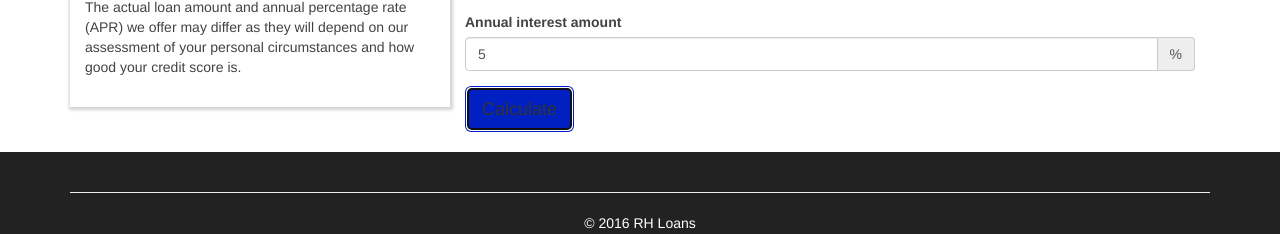
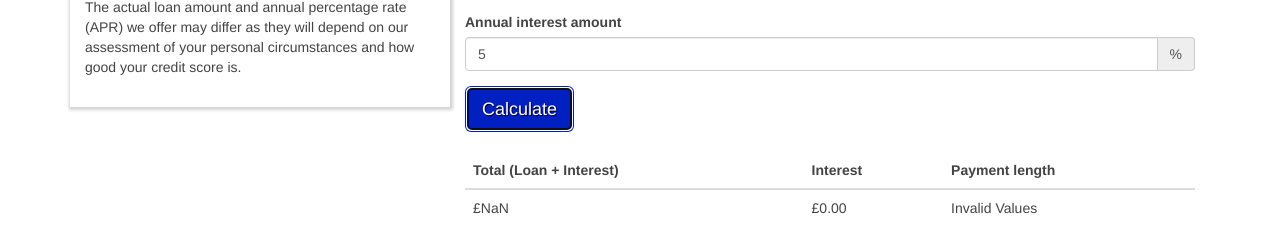
Before and after one commit to rickyharden/loan-calculator, a plain HTML site: page index.html in a window 1280 px wide. Both pictures are taken after typing "Sample", "Sample", "5" into the empty fields and a click on the button "Calculate". Shown: the part 566-800 px from the top of the page. Drawn offline with nearby package versions, Linux system fonts and the light colour scheme.

Commit message:
functional loan calculator

```diff
--- a/assets/javascript/loan-calculator.js
+++ b/assets/javascript/loan-calculator.js
@@ -2,18 +2,67 @@ $(function() {
 
   var $calculator = $('#calculator');
   var $amount = $('#amount');
-  var $payments = $('#payments');
+  var $monthlyPayment = $('#monthlyPayment');
   var $interest = $('#interest');
   var $results = $('#results');
 
   $calculator.submit(function(e) {
     e.preventDefault(); // stop the form submitting
 
+    var interest = parseInt($interest.val());
     var amount = parseInt($amount.val());
-    var payments = parseInt($payments.val());
-    var interest = parseInt($interest.val());
-    var monthlyInterest = interest/12;
+    var monthlyPayment = parseInt($monthlyPayment.val());
 
+    var result = calculate(interest, amount, monthlyPayment);
+
+    $('.price', $results).text(result.price);
+    $('.interest', $results).text(result.interest);
+    $('.time', $results).text(result.time);
+
+    $results.removeClass('hidden');
   });
 
 });
+
+function calculate(interest, amount, monthlyPayment) {
+  // found & modified from here http://www.sitepoint.com/javascript-interest-loan-calculator-algorithm/
+
+  // FORMULA FOR CALUCLATING INTEREST RATE
+  // p = x*(1 - (1+r)^-n)/r
+  var rate = interest / 100
+  var monthsInYear = 12;
+
+  // when testing this I've noticed that a loan amount over 60000 with a low monthly payment (200)
+  // causes this value to be -Infinity or -, meaning the calculation does not work :(
+  var nper1 = Math.log((1-((amount/monthlyPayment) * (rate/monthsInYear))));
+
+  var nper2 = Math.log((1+(rate/monthsInYear)));
+
+  var numberOfMonths = -(nper1 / nper2);
+  var interestpaid = monthlyPayment * numberOfMonths - amount;
+  numberOfMonths = -Math.round((nper1 / nper2));
+
+  var numberOfYears = Math.floor(numberOfMonths / 12);
+  var monthsRemaining = numberOfMonths % 12;
+
+  if (numberOfMonths > 0) {
+    if (monthsRemaining == 0) {
+      period = numberOfYears + " Year(s)";
+    } else {
+      period = numberOfYears + " Year(s) and " + monthsRemaining + " Month(s)";
+    }
+  } else {
+    period = "Invalid Values";
+    interestpaid = 0;
+  }
+
+  debugger;
+
+  var priceData = {
+    price: '£' + (interestpaid + amount).toFixed(2),
+    interest: '£' + interestpaid.toFixed(2),
+    time: period
+  };
+
+  return priceData;
+}
--- a/assets/stylesheets/loan-calculator.css
+++ b/assets/stylesheets/loan-calculator.css
@@ -48,9 +48,10 @@
 .btn-main {
   background-color: #0020c1;
   color: #ffffff;
+  margin-bottom: 20px;
 }
 
-.btn-main:hover {
+.btn-main:hover, .btn-main:focus {
   color: #ffffff;
   text-shadow: 1px 1px 0 #000000;
 }
--- a/index.html
+++ b/index.html
@@ -75,7 +75,7 @@
         <label for="amount">Payment each month</label>
         <div class="form-group input-group">
           <span class="input-group-addon" id="basic-addon2">&pound;</span>
-          <input id="payments" type="text" class="form-control" placeholder="Monthly repayments" aria-describedby="basic-addon2" required>
+          <input id="monthlyPayment" type="text" class="form-control" placeholder="Monthly repayments" aria-describedby="basic-addon2" required>
         </div>
         <div class="form-group">
           <label for="interest">Annual interest amount</label>
@@ -84,28 +84,22 @@
             <span class="input-group-addon" id="basic-addon3">%</span>
           </div>
         </div>
-        <button class="btn btn-lg btn-main" href="#results" type="submit">Calculate</button>
+        <button class="btn btn-lg btn-main" href="#results" type="submit" onclick="calculate();">Calculate</button>
       </form>
 
       <table id="results" class="table table-hover hidden">
         <thead>
           <tr>
-            <th>Date taken (YY/MM)</th>
-            <th>Remaining balance (&pound;)</th>
+            <th>Total (Loan + Interest)</th>
+            <th>Interest</th>
+            <th>Payment length</th>
           </tr>
         </thead>
         <tbody>
           <tr>
-            <td>0 Years 1 Month</td>
-            <td>10,000</td>
-          </tr>
-          <tr>
-            <td></td>
-            <td></td>
-          </tr>
-          <tr>
-            <td></td>
-            <td></td>
+            <td class="price"></td>
+            <td class="interest"></td>
+            <td class="time"></td>
           </tr>
         </tbody>
       </table>
```
